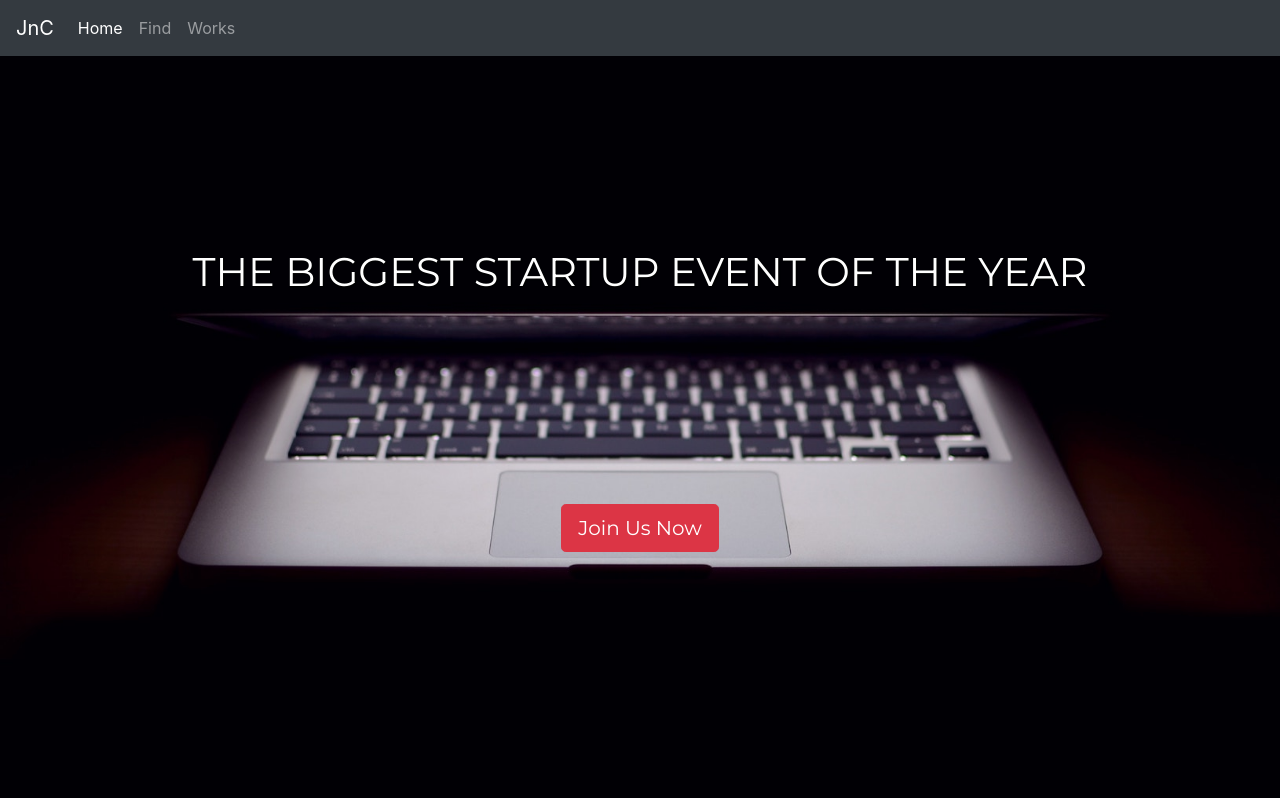
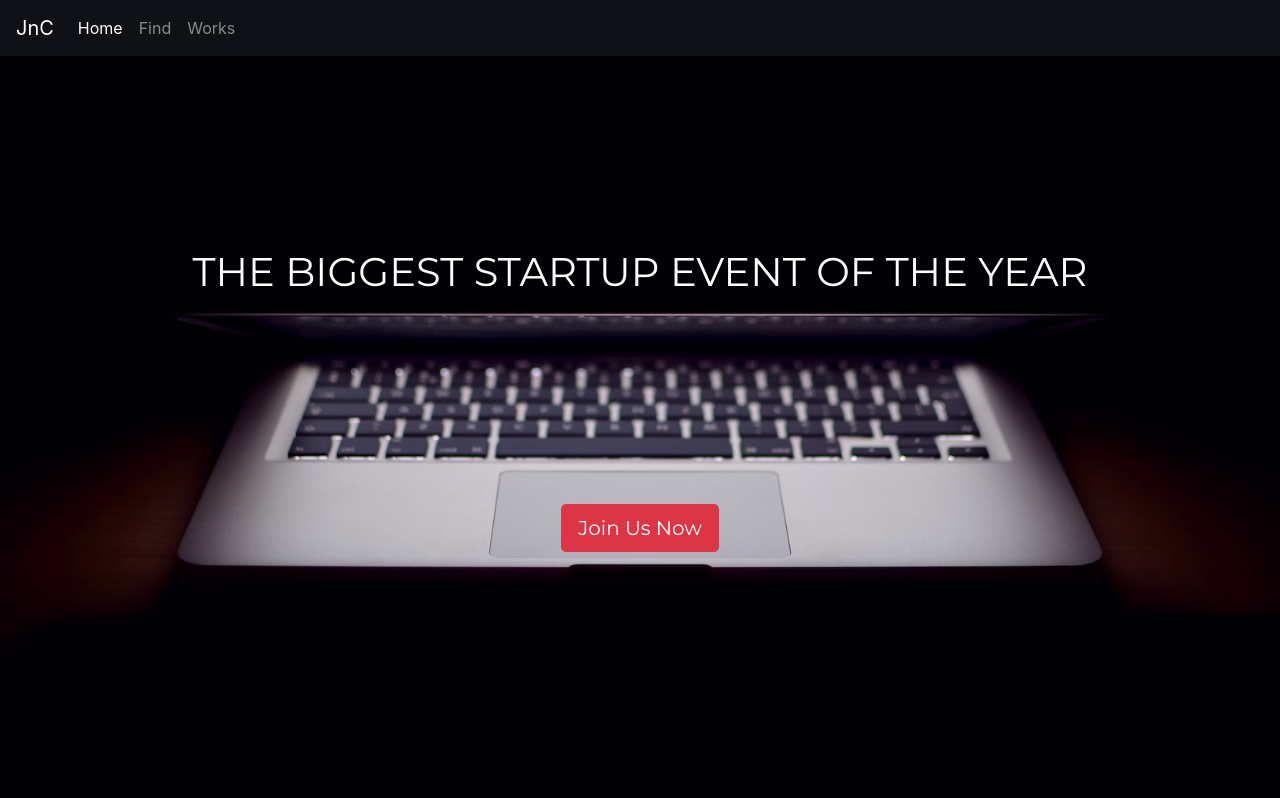
Before and after one commit to jinook929/startup-landing, a plain HTML site: page index.html in a window 1280 px wide. Shown: the top 798 px of the page. Drawn offline with nearby package versions, Linux system fonts and the light colour scheme.

Commit message:
navbar transparent

```diff
--- a/index.html
+++ b/index.html
@@ -18,7 +18,7 @@
 <body>
 
   <!-- NAVBAR SECTION -->
-  <nav class="navbar navbar-expand-lg navbar-dark bg-dark fixed-top bg-faded">
+  <nav class="navbar navbar-expand-lg navbar-dark bg-dark fixed-top bg-faded" style="background-color: rgba(52,58,64, 0.3)!important">
     <a class="navbar-brand" href="#">JnC</a>
     <button class="navbar-toggler" type="button" data-toggle="collapse" data-target="#navbarSupportedContent"
       aria-controls="navbarSupportedContent" aria-expanded="false" aria-label="Toggle navigation">
```
